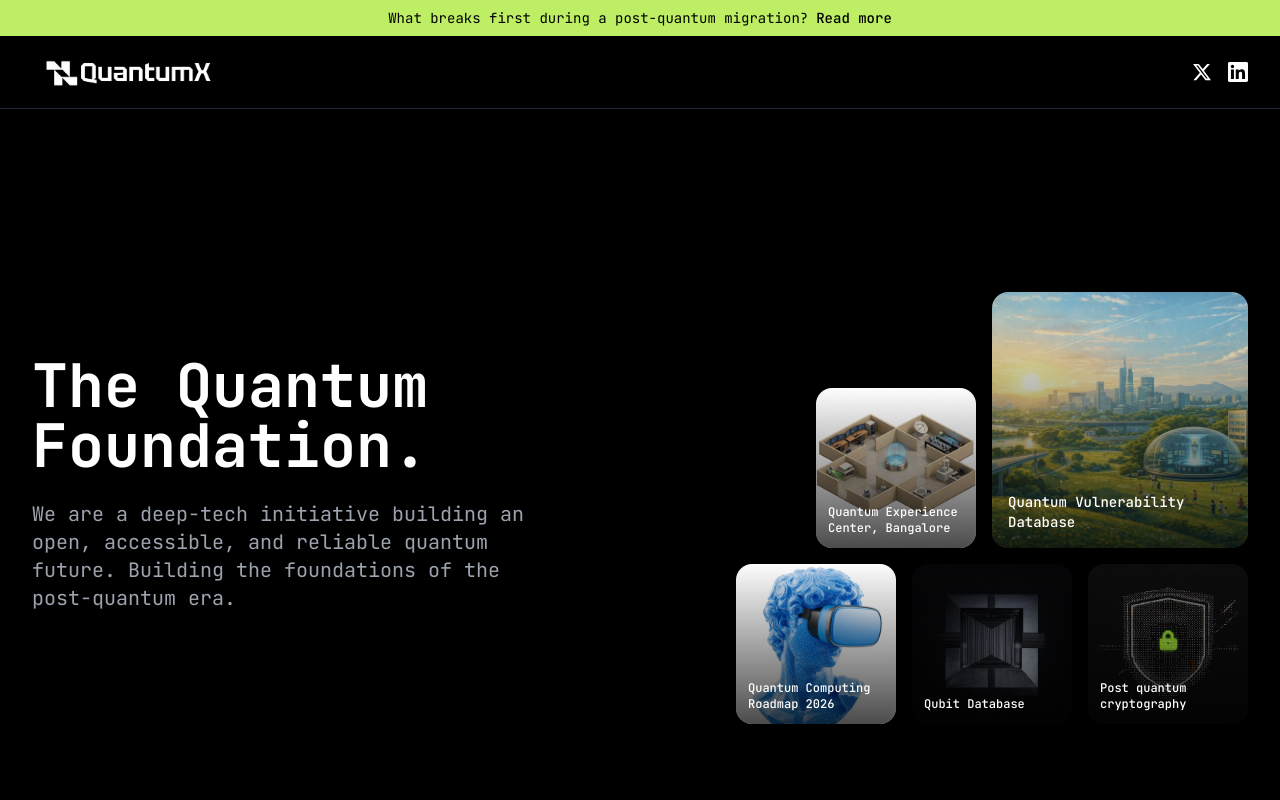
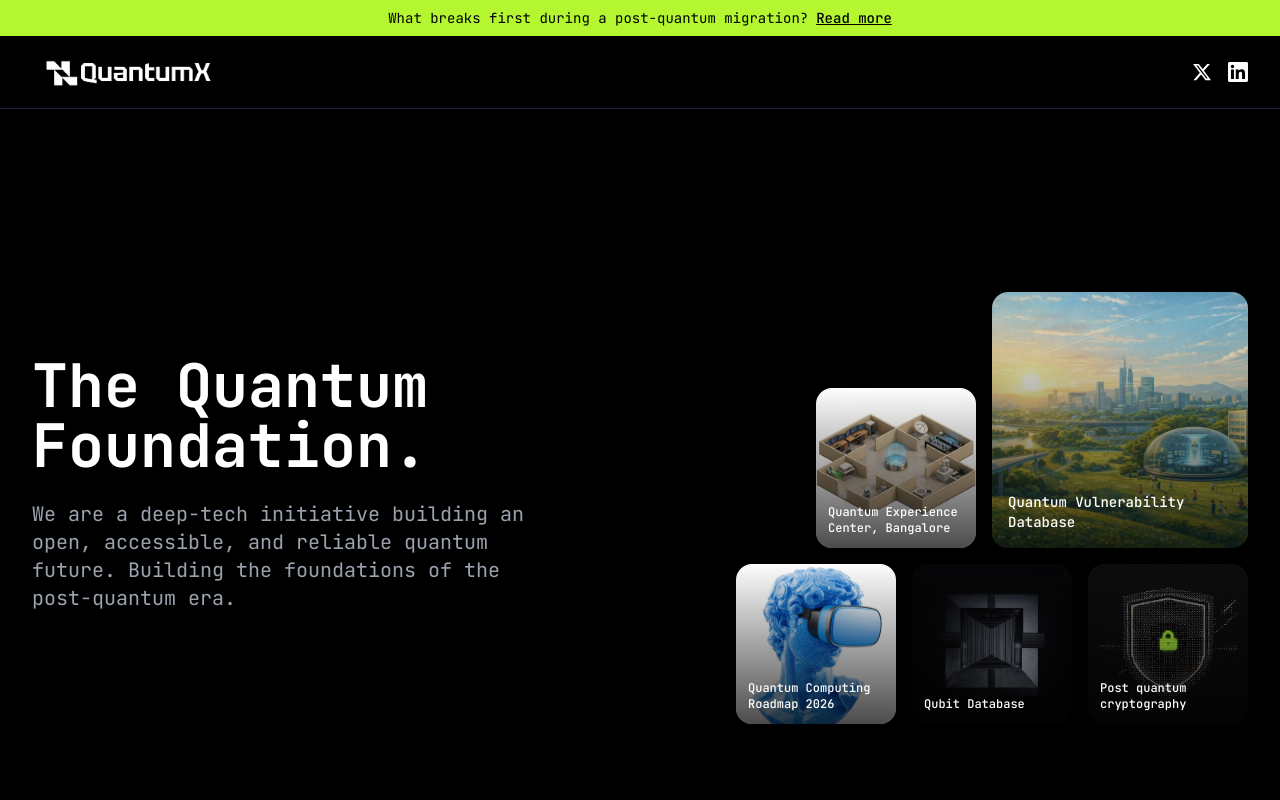
Before and after one commit to appetite-studio-team/quantumx.foundation, a Next.js app: page / in a window 1280 px wide. Shown: the top 800 px of the page. Built offline with nearby package versions, Linux system fonts and the light colour scheme.

Commit message:
Update banner: add underline to Read more, change bg to #b4f730

```diff
--- a/components/Header.tsx
+++ b/components/Header.tsx
@@ -11,7 +11,7 @@ export function Header() {
   return (
     <>
       {/* Announcement Banner */}
-      <div className="fixed top-0 left-0 right-0 z-50 py-2 px-3 md:px-4" style={{ backgroundColor: '#bdee63' }}>
+      <div className="fixed top-0 left-0 right-0 z-50 py-2 px-3 md:px-4" style={{ backgroundColor: '#b4f730' }}>
         <div className="max-w-7xl mx-auto flex items-center justify-center gap-1.5 md:gap-2 text-black text-xs md:text-sm">
           <span className="hidden sm:inline">What breaks first during a post-quantum migration?</span>
           <span className="sm:hidden text-center">Post-quantum migration</span>
@@ -19,7 +19,7 @@ export function Header() {
             href="https://www.linkedin.com/pulse/what-breaks-first-during-post-quantum-migration-quantumx-foundation-69zdc/"
             target="_blank"
             rel="noopener noreferrer"
-            className="font-medium hover:underline whitespace-nowrap"
+            className="font-medium underline whitespace-nowrap"
           >
             Read more
           </a>
```
